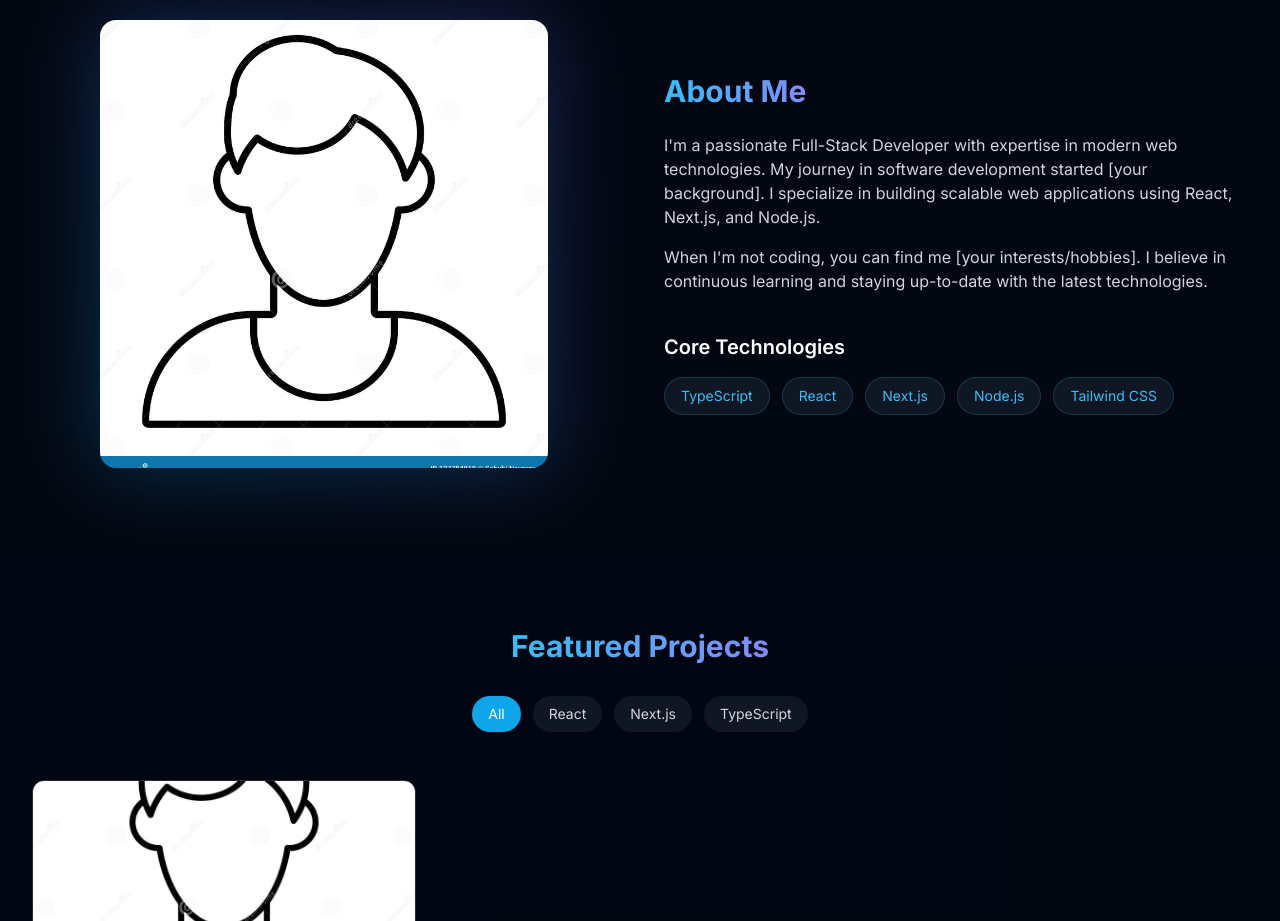
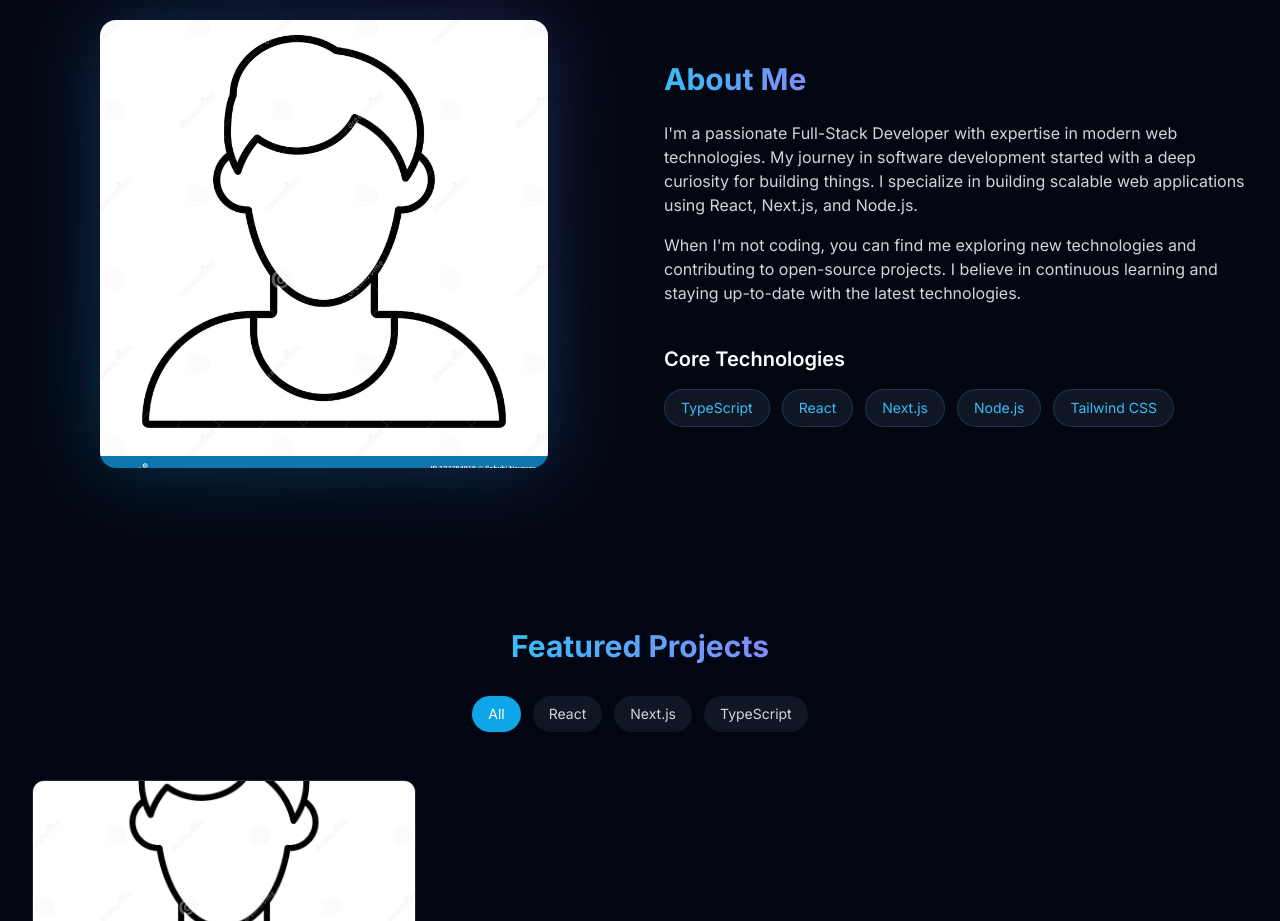
Before and after one commit to Tradesy30/portfolio-v1, a Next.js app: page / in a window 1280 px wide. Shown: the part 860-1781 px from the top of the page. Built offline with nearby package versions, Linux system fonts and the light colour scheme.

Commit message:
Replace apostrophes with HTML entities in text content

```diff
--- a/app/components/sections/about.tsx
+++ b/app/components/sections/about.tsx
@@ -37,12 +37,12 @@ export default function About() {
             </h2>
             <div className="space-y-4 text-gray-300">
               <p>
-                I'm a passionate Full-Stack Developer with expertise in modern web technologies.
-                My journey in software development started [your background]. I specialize in
+                I&apos;m a passionate Full-Stack Developer with expertise in modern web technologies.
+                My journey in software development started with a deep curiosity for building things. I specialize in
                 building scalable web applications using React, Next.js, and Node.js.
               </p>
               <p>
-                When I'm not coding, you can find me [your interests/hobbies]. I believe in
+                When I&apos;m not coding, you can find me exploring new technologies and contributing to open-source projects. I believe in
                 continuous learning and staying up-to-date with the latest technologies.
               </p>
               <div className="pt-6">
--- a/app/page.tsx
+++ b/app/page.tsx
@@ -44,7 +44,7 @@ export default function Home() {
         <div className="relative z-10 max-w-4xl mx-auto text-center px-4">
           <h1 className="text-5xl sm:text-7xl font-bold">
             <span className="bg-gradient-to-r from-sky-400 via-cyan-300 to-indigo-400 bg-clip-text text-transparent">
-              Hi, I'm Christopher Rodriguez
+              Hi, I&apos;m Christopher Rodriguez
             </span>
           </h1>
           <p className="mt-6 text-xl sm:text-2xl text-gray-300 leading-relaxed">
```
